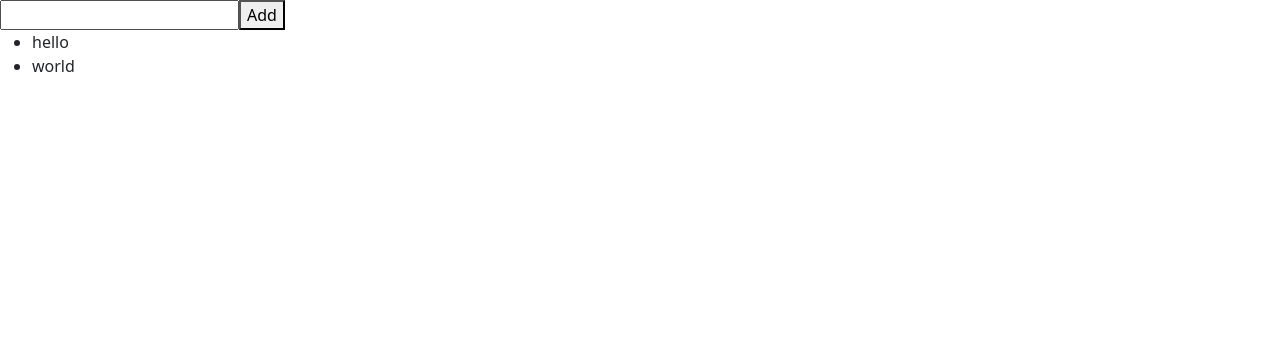
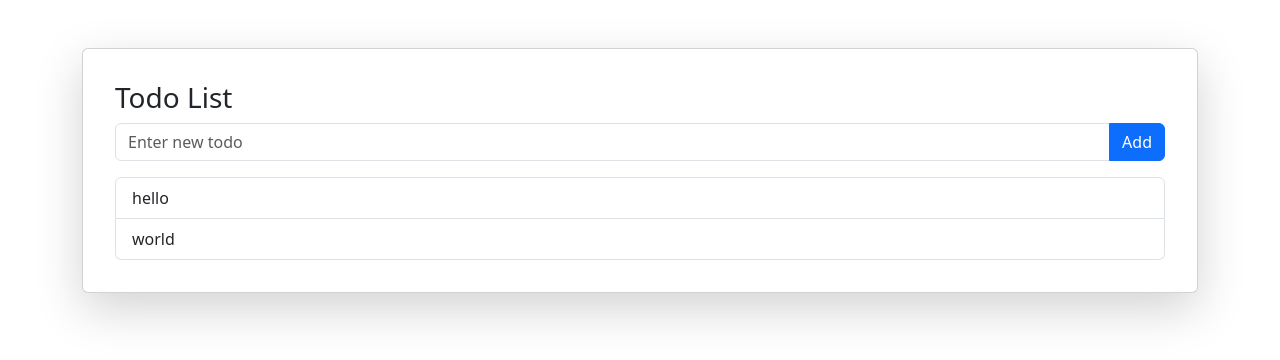
Before and after one commit to CodingBySahil/react, a React (Vite) app in the folder 04classTimePractice/: page / in a window 1280 px wide. Shown: the top 360 px of the page. Built offline with nearby package versions, Linux system fonts and the light colour scheme.

Commit message:
styles added

```diff
--- a/04classTimePractice/src/components/TodoApp.tsx
+++ b/04classTimePractice/src/components/TodoApp.tsx
@@ -1,32 +1,47 @@
-import { useState } from "react";
+import React, { useState } from "react";
+
 
 const TodoApp = () => {
   const [newTodo, setNewTodo] = useState("");
   const [todo, setTodo] = useState(["hello", "world"]);
+
   return (
-    <>
+    <div className="container mt-5">
+      <div className="card shadow-lg p-3 mb-5 bg-white rounded">
+        <div className="card-body">
+          <h3 className="card-title">Todo List</h3>
+          <div className="input-group mb-3">
             <input
               type="text"
+              className="form-control"
+              placeholder="Enter new todo"
+              value={newTodo}
               onChange={(e) => {
                 setNewTodo(e.target.value);
               }}
             />
             <button
+              className="btn btn-primary"
               onClick={() => {
-          setTodo((preValue) => {
-            preValue = [...todo, newTodo];
-            return preValue;
+                setTodo((prevValue) => {
+                  return [...prevValue, newTodo];
                 });
+                setNewTodo(""); // Clear input field after adding todo
               }}
             >
               Add
             </button>
-      <ul>
-        {todo.map((element, index) => {
-          return <li key={index}>{element}</li>;
-        })}
+          </div>
+          <ul className="list-group">
+            {todo.map((element, index) => (
+              <li key={index} className="list-group-item">
+                {element}
+              </li>
+            ))}
           </ul>
-    </>
+        </div>
+      </div>
+    </div>
   );
 };
 
```
Lines whose indentation alone changed are shown as unchanged.
